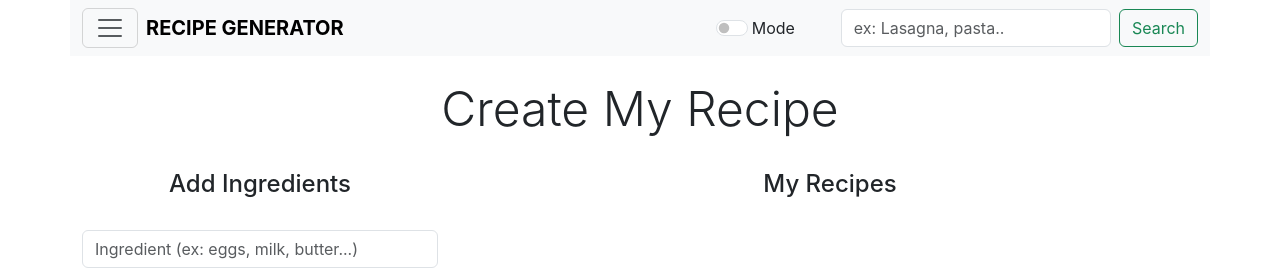
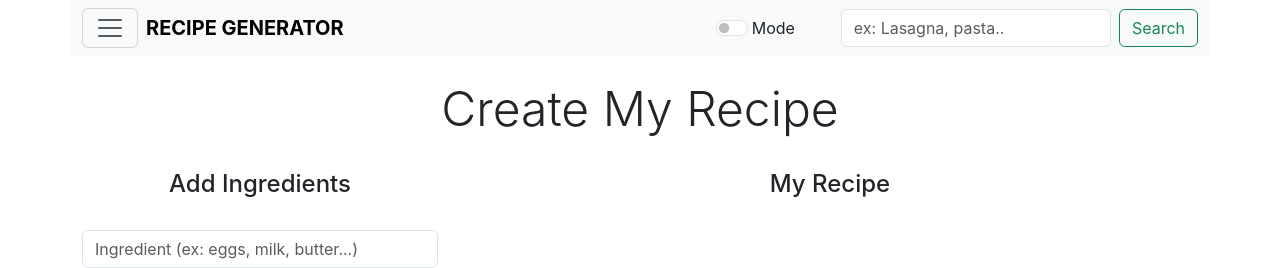
Before and after one commit to april-r-valdez/-recipe-app, a React (Create React App) app: page /create-recipe in a window 1280 px wide. Shown: the top 268 px of the page. Built offline with nearby package versions, Linux system fonts and the light colour scheme.

Commit message:
fix sub heading

```diff
--- a/src/widgets/CreateRecipe.js
+++ b/src/widgets/CreateRecipe.js
@@ -68,7 +68,7 @@ const  UserInput = () => {
                         </form><br></br>
                 </div>
                 <div className="col-lg-8">
-                <p className="h4">My Recipes</p><br></br>
+                <p className="h4">My Recipe</p><br></br>
                 <Pantry ingredientsList={ingredientsList}/>
                 </div>
             </div>
```
